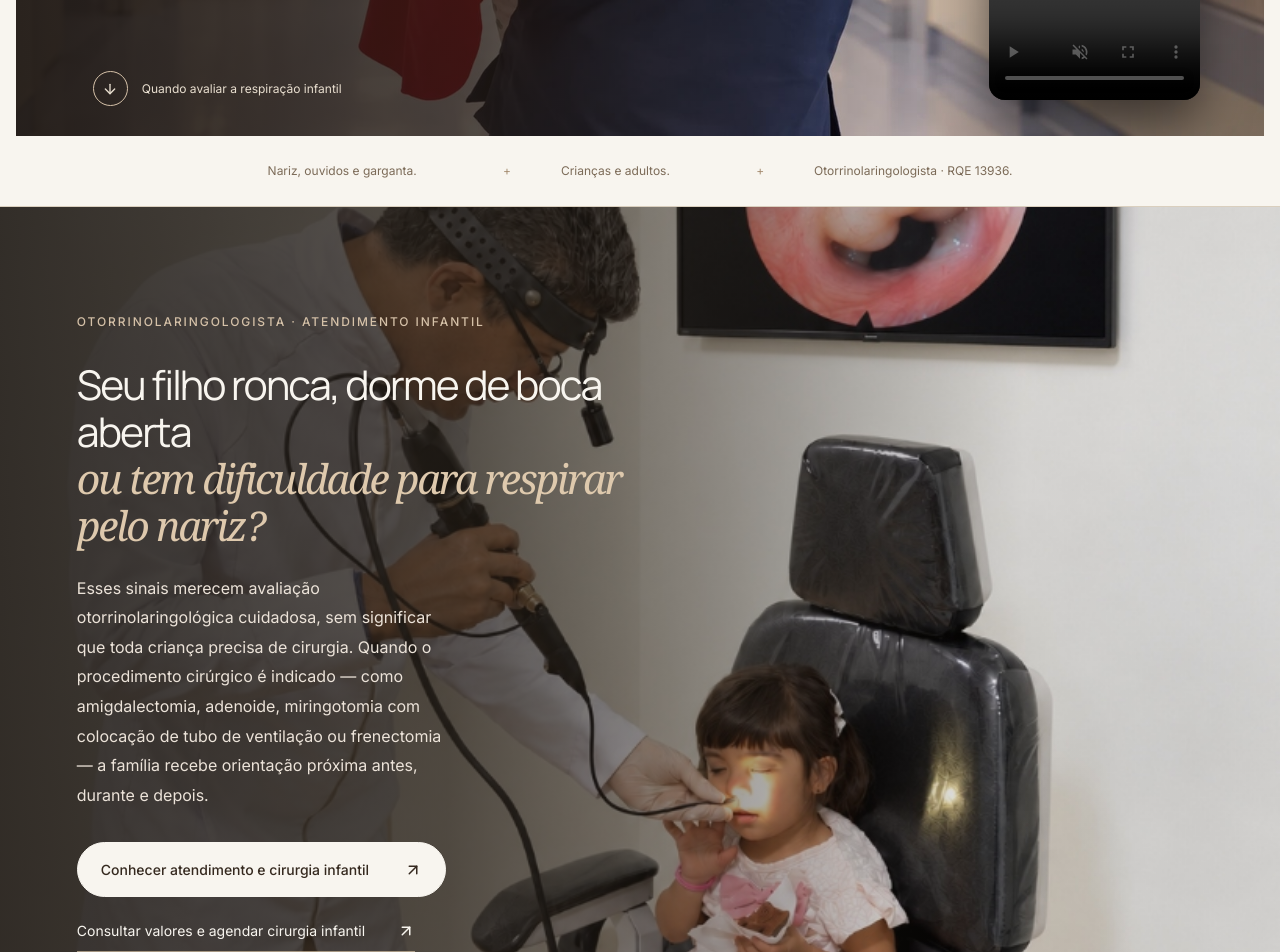
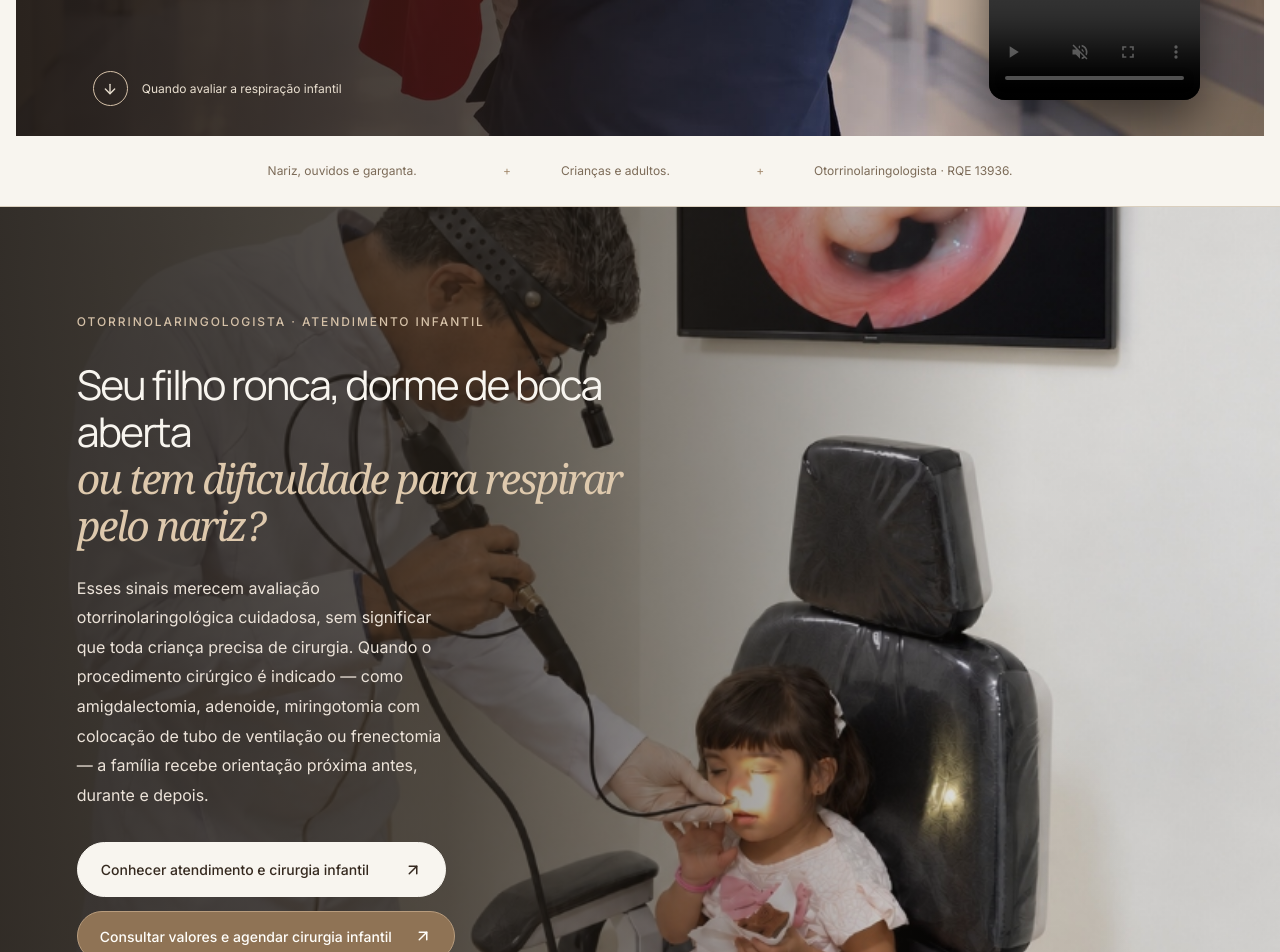
Before and after one commit to Guilh-montalvao/dr-raimundo-aldemar-site, a Next.js app: page / in a window 1280 px wide. Shown: the part 680-1632 px from the top of the page. Built offline with nearby package versions, Linux system fonts and the light colour scheme; no server answers; grey boxes are pictures that could not be loaded.

Commit message:
style: substitui links com barra inferior por botoes com fundo preenchido

```diff
--- a/app/globals.css
+++ b/app/globals.css
@@ -345,9 +345,15 @@ h2 .serif,h1 .serif{color:#80664b}
 .site-header .desktop-nav a{font-size:clamp(11.5px,.82vw,13px);white-space:nowrap}
 
 /* Direct Surgery & Pricing Consultation Channel */
-.surgery-cta-group{display:flex;align-items:center;flex-wrap:wrap;gap:22px}
-.text-link-light{color:#f8f5ef;border-bottom-color:rgba(222,201,173,.65)}
-.text-link-light:hover{color:#dec9ad}
+.surgery-cta-group{display:flex;align-items:center;flex-wrap:wrap;gap:14px}
+.text-link{display:inline-flex;align-items:center;justify-content:space-between;gap:22px;min-height:50px;padding:12px 22px;border-radius:100px;background:var(--brown);border:1px solid var(--brown);color:var(--cream);font-size:14px;font-weight:500;transition:background .3s,transform .3s,color .3s,border-color .3s}
+.text-link svg{transition:transform .3s;flex-shrink:0}
+.text-link:hover{background:#594331;border-color:#594331;transform:translateY(-2px);gap:22px}
+.text-link:hover svg{transform:translate(2px,-2px)}
+.surgery-cta-group .text-link:not(.text-link-light){background:#dfd2c0;border-color:#c4b197;color:var(--brown)}
+.surgery-cta-group .text-link:not(.text-link-light):hover{background:#d2c1aa;border-color:#b09b7e}
+.text-link-light{background:#8f7355;border-color:#b89c7d;color:#fffefa}
+.text-link-light:hover{background:#a68868;border-color:#dec9ad;color:#fffefa}
 .quick-unit-surgery{background:rgba(193,165,134,.14);border-color:rgba(222,201,173,.55)}
 .quick-unit-surgery:hover{background:rgba(193,165,134,.24);border-color:#dec9ad}
 .surgery-direct-banner{margin-top:38px;padding:28px 32px;border-radius:18px;background:rgba(255,255,255,.05);border:1px solid rgba(193,165,134,.38);backdrop-filter:blur(14px);display:flex;align-items:center;justify-content:space-between;gap:28px}
```
